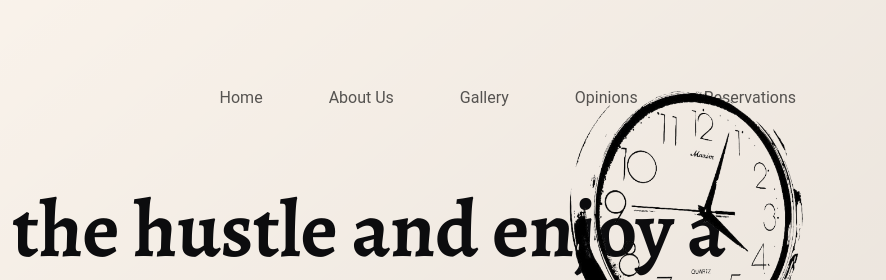
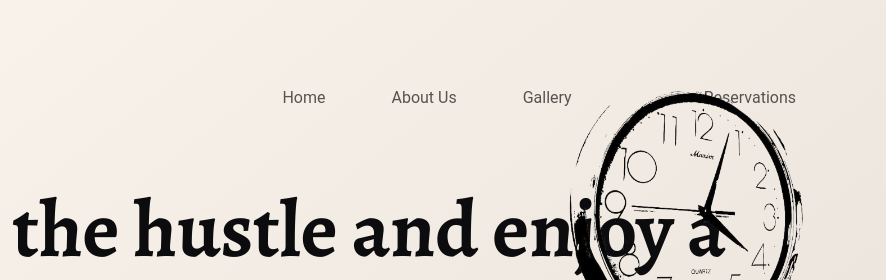
Before and after one commit to logobyte/casaclaricetransient, a website: page index.html in a window 1280 px wide. Shown: the top 280 px of the page, 394-1280 px from the left. Drawn offline with nearby package versions, Linux system fonts and the light colour scheme.

Commit message:
Update index.html

```diff
--- a/index.html
+++ b/index.html
@@ -43,7 +43,7 @@
               <a class="nav-link" href="#photos">Gallery</a>
             </li>
             <li class="nav-item">
-              <a class="nav-link" href="#reviews">Opinions</a>
+              <a class="nav-link" href="#reviews"></a>
             </li>
             <li class="nav-item">
               <a class="nav-link" href="#reservation">Reservations</a>
```
